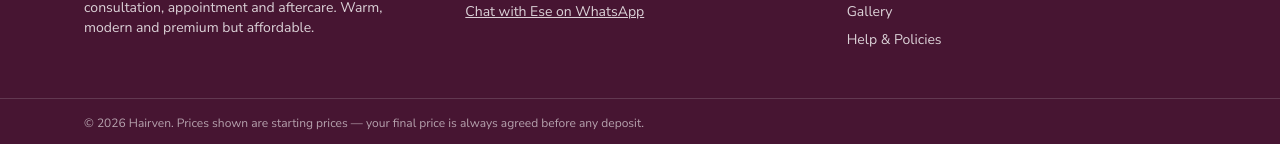
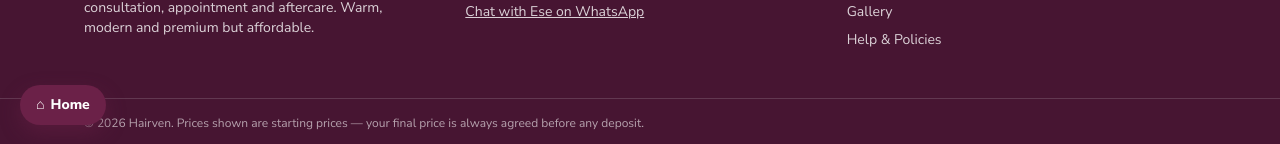
Before and after one commit to Eseohe-123/Ese-s-hair-heaven-booking-platform, a Next.js app in the folder web/: page /customer-looks in a window 1280 px wide. Shown: the part 655-799 px from the top of the page. Built offline with nearby package versions, Linux system fonts and the light colour scheme; no server answers; the database is empty.

Commit message:
Floating Home button on inner pages

```diff
--- a/web/src/app/layout.tsx
+++ b/web/src/app/layout.tsx
@@ -5,6 +5,7 @@ import { SiteHeader } from "@/components/SiteHeader";
 import { SiteFooter } from "@/components/SiteFooter";
 import { SwRegister } from "@/components/SwRegister";
 import { InstallBanner } from "@/components/InstallBanner";
+import { FloatingHome } from "@/components/FloatingHome";
 
 const display = Fraunces({
   variable: "--font-display",
@@ -65,6 +66,7 @@ export default function RootLayout({
         <SiteHeader />
         <main className="flex-1">{children}</main>
         <SiteFooter />
+        <FloatingHome />
       </body>
     </html>
   );
--- /dev/null
+++ b/web/src/components/FloatingHome.tsx
@@ -0,0 +1,19 @@
+"use client";
+
+import Link from "next/link";
+import { usePathname } from "next/navigation";
+
+// Floating shortcut back to the main menu. Hidden on the homepage itself.
+export function FloatingHome() {
+  const pathname = usePathname();
+  if (pathname === "/") return null;
+  return (
+    <Link
+      href="/"
+      aria-label="Back to main menu"
+      className="fixed bottom-5 left-5 z-40 inline-flex items-center gap-1.5 rounded-full bg-plum-700 px-4 py-2.5 text-sm font-extrabold text-white shadow-[0_8px_20px_rgba(107,33,72,0.45)] hover:bg-plum-900"
+    >
+      <span aria-hidden>⌂</span> Home
+    </Link>
+  );
+}
```
